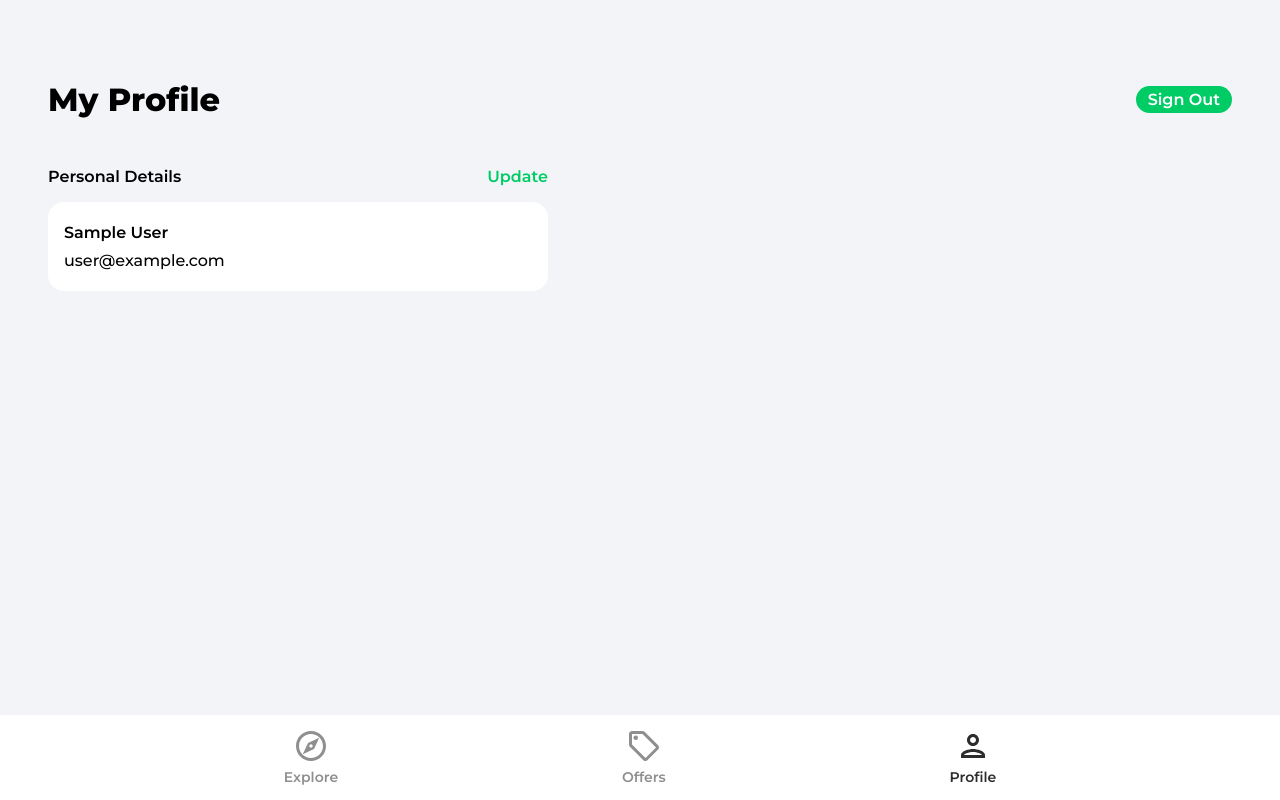
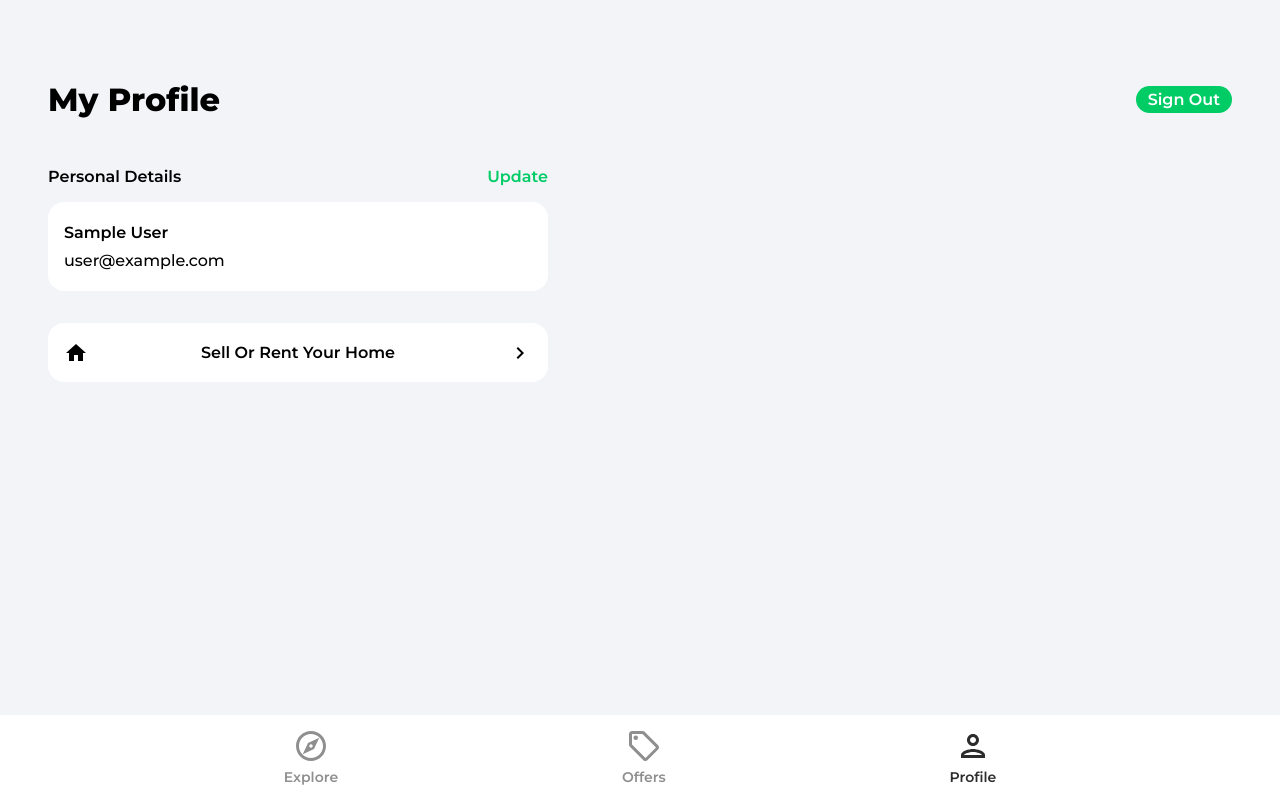
Before and after one commit to itarek99/house-marketplace, a React (Create React App) app: page /profile in a window 1280 px wide. Built offline with nearby package versions, Linux system fonts and the light colour scheme; no server answers; sample sign-in values are in the browser's storage.

Commit message:
create listing page added

```diff
--- a/src/App.js
+++ b/src/App.js
@@ -3,6 +3,7 @@
 import 'react-toastify/dist/ReactToastify.css';
 import Main from './layouts/Main';
 import Category from './pages/Category';
+import CreateListing from './pages/CreateListing';
 import Explore from './pages/Explore';
 import ForgotPassword from './pages/ForgotPassword';
 import Offers from './pages/Offers';
@@ -31,6 +32,7 @@
         { path: '/sign-in', element: <Singin /> },
         { path: '/sign-up', element: <Signup /> },
         { path: '/forgot-password', element: <ForgotPassword /> },
+        { path: '/create-listing', element: <CreateListing /> },
       ],
     },
   ]);
--- /dev/null
+++ b/src/pages/CreateListing.js
@@ -0,0 +1,4 @@
+const CreateListing = () => {
+  return <div>CreateListing</div>;
+};
+export default CreateListing;
--- a/src/pages/Profile.js
+++ b/src/pages/Profile.js
@@ -1,7 +1,9 @@
 import { doc, updateDoc } from 'firebase/firestore';
 import { useContext, useEffect, useState } from 'react';
-import { useNavigate } from 'react-router-dom';
+import { Link, useNavigate } from 'react-router-dom';
 import { toast } from 'react-toastify';
+import homeIcon from '../assets/svg/homeIcon.svg';
+import arrowRight from '../assets/svg/keyboardArrowRightIcon.svg';
 import { AuthContext } from '../context/AuthProvider';
 import { db } from '../firebase/firebase.config';
 
@@ -86,6 +88,12 @@
             />
           </form>
         </div>
+
+        <Link to='/create-listing' className='createListing'>
+          <img src={homeIcon} alt='home' />
+          <p>Sell Or Rent Your Home</p>
+          <img src={arrowRight} alt='arrow right' />
+        </Link>
       </main>
     </div>
   );
```
